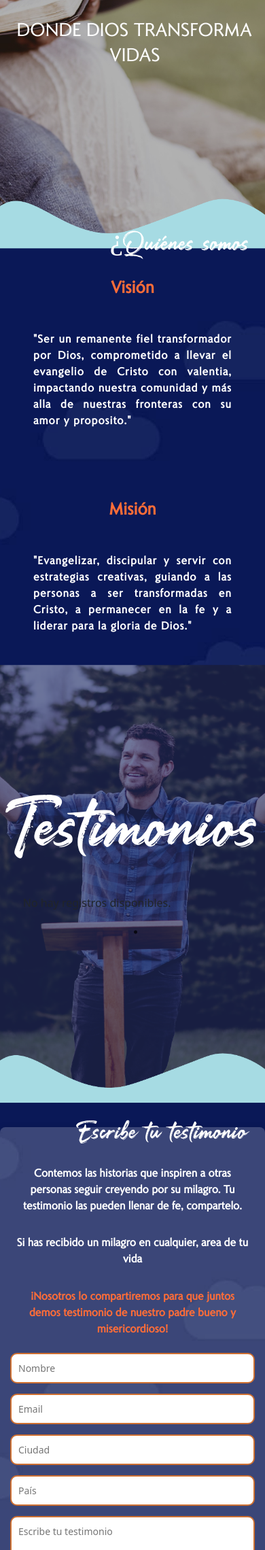
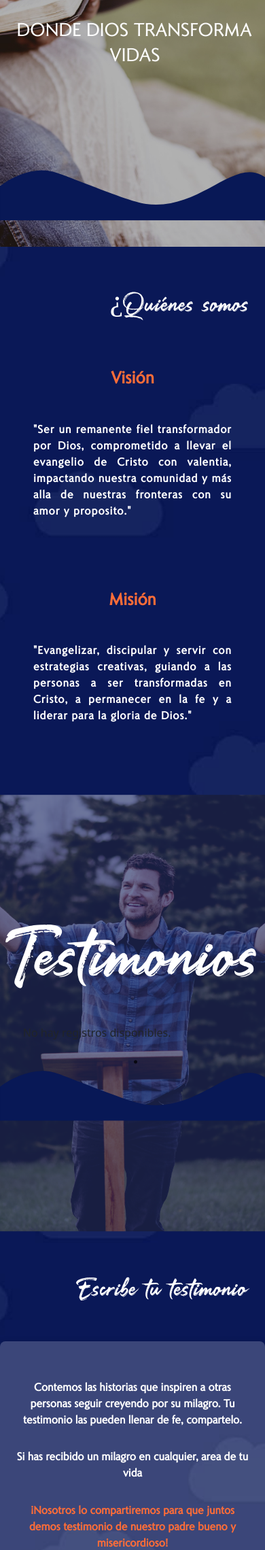
Before and after one commit to Okoruwu/7000VALIENTES, a PHP site: page / in a window 390 px wide. Shown: the part 473-2753 px from the top of the page at 68% size. Run offline with PHP 8.4, Linux system fonts and the light colour scheme; data that the repository does not hold is empty.

Commit message:
style responsive

```diff
--- a/css/stylefon.css
+++ b/css/stylefon.css
@@ -13,14 +13,14 @@
 
 .con-curve1 {
   opacity: 100%;
-  transform: translateY(-33vh);
+  transform: translateY(-25vh) scaleY(-1);
   overflow: hidden;
   margin-bottom: -33vh;
 }
 
 .con-curve2 {
   opacity: 100%;
-  transform: translateY(-8vh);
+  transform: translateY(-8vh) scaleY(-1);
   overflow: hidden;
   margin-bottom: -75vh;
 }
@@ -34,13 +34,13 @@
 
 
 
-  @media (max-width: 768px) {
+  @media (max-width: 1200px) {
     .con-curve1{
-      transform: translateY(-18vh);
+      transform: translateY(-7vh) scaleY(-1);
     }
 
     .con-curve2{
-      transform: translateY(18vh);
+      transform: translateY(18vh) scaleY(-1);
     }
      }
 
@@ -54,6 +54,27 @@
         }
 
     }
+
+    @media (max-width: 650px) {
+      .con-curve1{
+        transform: translateY(-3vh) scaleY(-1);
+      }
+
+      .con-curve2{
+        transform: translateY(27vh) scaleY(-1);
+      }
+       }
+
+       @media (max-width: 480px) {
+        .con-curve1 {
+          transform: translateY(-14vh) scaleY(-1);
+          }
+
+          .con-curve2{
+            transform: translateY(10vh) scaleY(-1);
+          }
+
+      }
 
   /*  @media (max-width: 1000px) {
       .con-curve1 {
--- a/css/styleform.css
+++ b/css/styleform.css
@@ -105,7 +105,7 @@
     font-size: 4.8em;
     color: #ffffff;
     margin-right: 30px;
-    transform: translateY(-16vh);
+    transform: translateY(-8vh);
   }
 
 .test{
@@ -150,10 +150,10 @@
     font-size: 4.8em;
     color: #ffffff;
     margin-right: 5vh;
-    transform: translateY(53vh);
+    transform: translateY(42vh);
 }
 
-  @media (max-width: 600px) {
+  @media (max-width: 650px) {
     .testimonio-form {
         padding: 15px;
     }
@@ -177,14 +177,6 @@
         margin-top: 75px;
 
     }
-}
-
-@media (max-width: 768px) {
-    h3{
-        text-align: center;
-        font-size: 3.8em;
-        margin-top: 75px;
-    }
 
     .quien{
         transform: translateY(-3vh);
@@ -205,7 +197,37 @@
     .test-ti{
         font-size: 2.8em;
         margin-right: 3vh;
-        transform: translateY(76vh);
+        transform: translateY(50vh);
+    }
+}
+
+@media (max-width: 1200px) {
+    h3{
+        text-align: center;
+        font-size: 3.8em;
+        margin-top: 75px;
+    }
+
+    .quien{
+        transform: translateY(-6vh);
+        font-size: 3.8em;
+        margin-right: 0vh;
+    }
+
+    .test{
+        margin-left: 0%;
+    }
+
+    .carousel{
+        width: 85%;
+        left: 6vh;
+        transform: translateY(8vh);
+    }
+
+    .test-ti {
+        font-size: 3.8em;
+        margin-right: 3vh;
+        transform: translateY(40vh);
     }
 
      }
@@ -219,7 +241,7 @@
         }
 
         .quien{
-            transform: translateY(10vh);
+            transform: translateY(-2vh);
             font-size: 2.8em;
         }
 
@@ -235,7 +257,7 @@
 
         .test-ti{
             font-size: 2.8em;
-            transform: translateY(105vh);
+            transform: translateY(45vh);
         }
 
     }
--- a/css/styleind.css
+++ b/css/styleind.css
@@ -117,12 +117,12 @@ h1 {
 }
 
 .cardback-seg {
-  transform: translateY(60vh);
+  transform: translateY(50vh);
   margin-bottom: 65vh;
 }
 
 
-@media (max-width: 768px) {
+@media (max-width: 650px) {
   .text-overlay h1 {
     font-size: 5vw;
     margin: 0;
@@ -137,10 +137,10 @@ h1 {
     transform: none;
   }
 
-  .cardback-seg{
-    transform: translateY(75vh);
-    margin-bottom: 80vh;
-  }
+  .cardback-seg {
+    transform: translateY(45vh);
+    margin-bottom: 55vh;
+}
 
    }
 
@@ -156,12 +156,12 @@ h1 {
     }
 
     .container{
-      transform: translateY(7vh);
+      transform: translateY(0vh);
     }
 
     .cardback-seg{
-      transform: translateY(100vh);
-      margin-bottom: 105vh;
+      transform: translateY(50vh);
+      margin-bottom: 55vh;
     }
 
     .fon-test{
--- a/index.php
+++ b/index.php
@@ -50,10 +50,9 @@ $result = $stmt->get_result();
 
       <h2>VIDAS</h2>
     </div>
+    <div class="con-curve1">
+    <img src="./resources/cur-azul2.svg" alt="curva" class="img-curve">
   </div>
-
-  <div class="con-curve1">
-    <img src="./resources/curva.png" alt="curva" class="img-curve">
   </div>
 
     <h3 class="quien">¿Quiénes somos?</h3>
@@ -99,17 +98,17 @@ $result = $stmt->get_result();
   ?>
 </div>
 
+<div class="con-curve2">
+  <img src="./resources/cur-azul2.svg" alt="curva" class="img-curve">
   </div>
 
-  <div class="con-curve2">
-    <img src="./resources/curva.png" alt="curva" class="img-curve">
   </div>
 
   <h3 class="test-ti">Escribe tu testimonio</h3>
 
   <div class="cardback-seg">
 
-    <div class="testimonio-form">
+  <div class="testimonio-form">
 
       <p class="p-white"> Contemos las historias que inspiren a otras personas seguir creyendo por su milagro.
         Tu testimonio las pueden llenar de fe, compartelo.</p>
```
